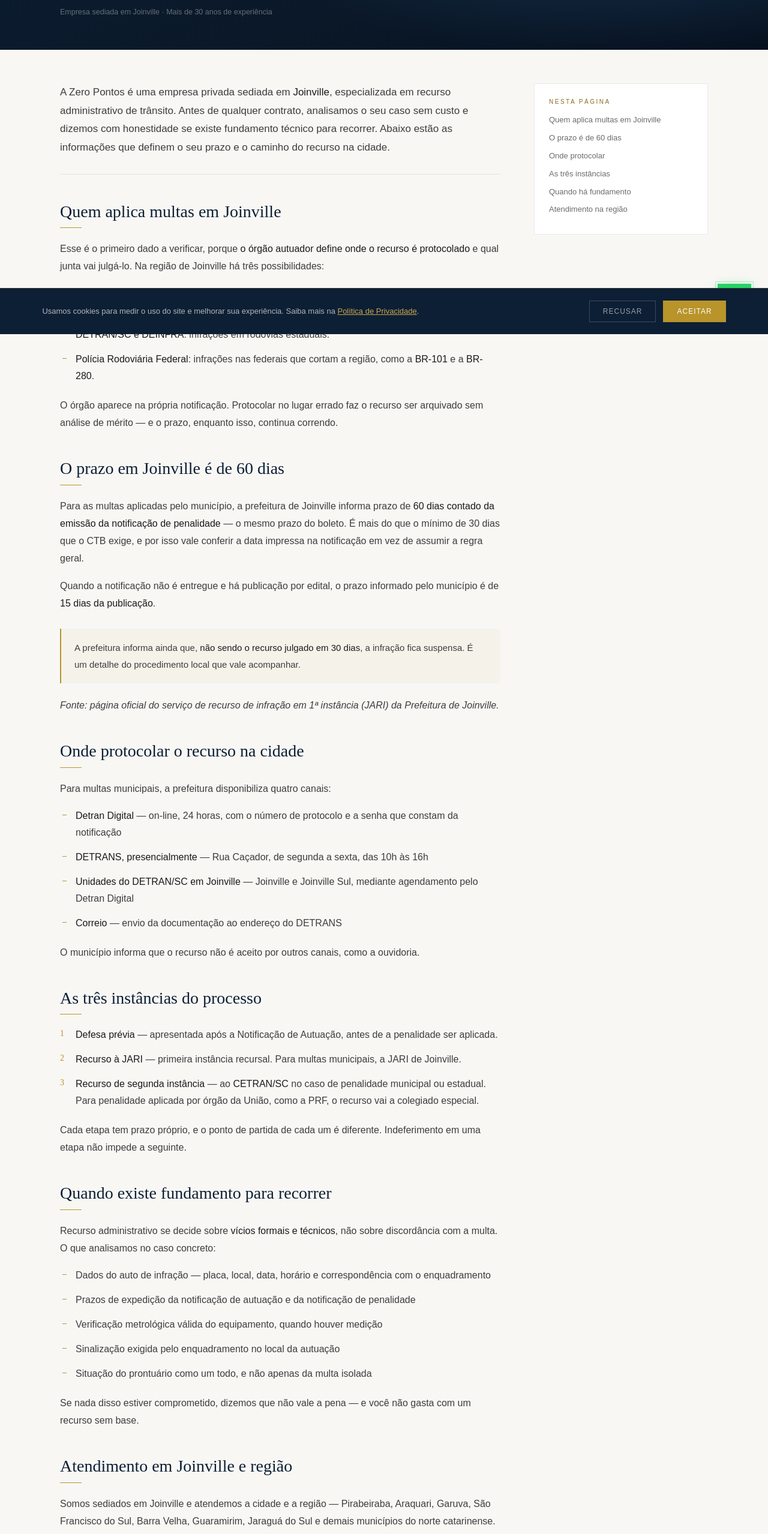
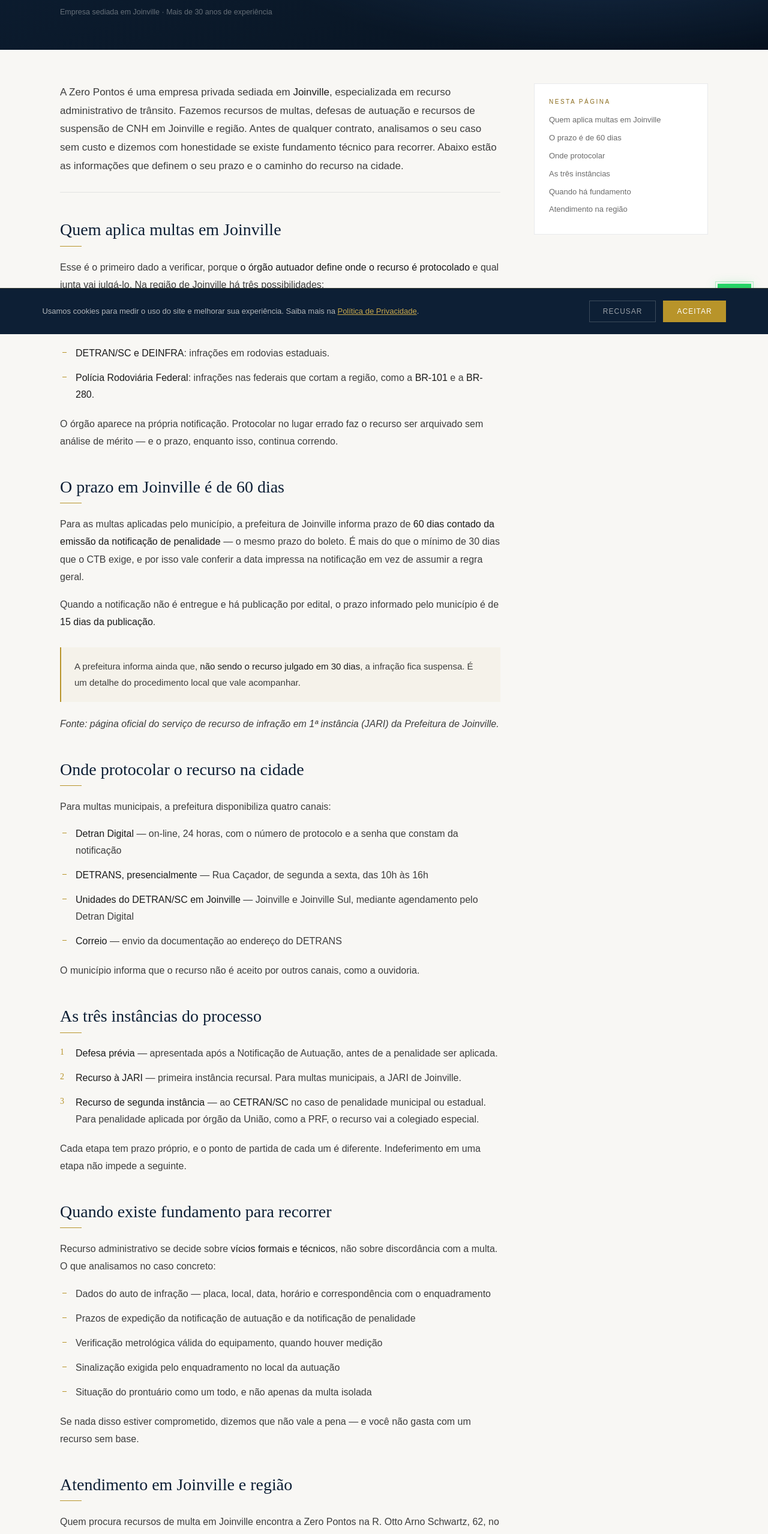
Before and after one commit to eeduardofp/zero-pontos-site, a plain HTML site: page recurso-multa-joinville.html in a window 1280 px wide. Shown: the part 243-2800 px from the top of the page at 60% size. Drawn offline with Linux system fonts and the light colour scheme; a web font is replaced by a local one.

Commit message:
Completa as variações no plural em serviços e na página de Joinville
Co-Authored-By: Claude Fable 5.2 <noreply@anthropic.com>

```diff
--- a/recurso-multa-joinville.html
+++ b/recurso-multa-joinville.html
@@ -317,7 +317,7 @@ h1 { font-family: 'Playfair Display', serif; font-size: clamp(29px,4.1vw,48px);
   <div class="conteudo-grid">
 
     <article class="artigo">
-      <p class="lead">A Zero Pontos é uma empresa privada sediada em <strong>Joinville</strong>, especializada em recurso administrativo de trânsito. Antes de qualquer contrato, analisamos o seu caso sem custo e dizemos com honestidade se existe fundamento técnico para recorrer. Abaixo estão as informações que definem o seu prazo e o caminho do recurso na cidade.</p>
+      <p class="lead">A Zero Pontos é uma empresa privada sediada em <strong>Joinville</strong>, especializada em recurso administrativo de trânsito. Fazemos recursos de multas, defesas de autuação e recursos de suspensão de CNH em Joinville e região. Antes de qualquer contrato, analisamos o seu caso sem custo e dizemos com honestidade se existe fundamento técnico para recorrer. Abaixo estão as informações que definem o seu prazo e o caminho do recurso na cidade.</p>
 
       <h2 id="s1">Quem aplica multas em Joinville</h2>
       <div class="rule"></div>
@@ -372,7 +372,7 @@ h1 { font-family: 'Playfair Display', serif; font-size: clamp(29px,4.1vw,48px);
 
       <h2 id="s6">Atendimento em Joinville e região</h2>
       <div class="rule"></div>
-      <p>Somos sediados em Joinville e atendemos a cidade e a região — Pirabeiraba, Araquari, Garuva, São Francisco do Sul, Barra Velha, Guaramirim, Jaraguá do Sul e demais municípios do norte catarinense. O atendimento também é feito de forma remota para todo o Brasil.</p>
+      <p>Quem procura recursos de multa em Joinville encontra a Zero Pontos na R. Otto Arno Schwartz, 62, no Costa e Silva. Somos sediados em Joinville e atendemos a cidade e a região — Pirabeiraba, Araquari, Garuva, São Francisco do Sul, Barra Velha, Guaramirim, Jaraguá do Sul e demais municípios do norte catarinense. O atendimento também é feito de forma remota para todo o Brasil.</p>
       <p>O contato inicial e a análise do caso são feitos por WhatsApp, sem necessidade de deslocamento.</p>
       <div class="fontes">
         <div class="fontes-label">Fontes</div>
```
Also changed, not shown: servicos.html (+2 -2 lines).
